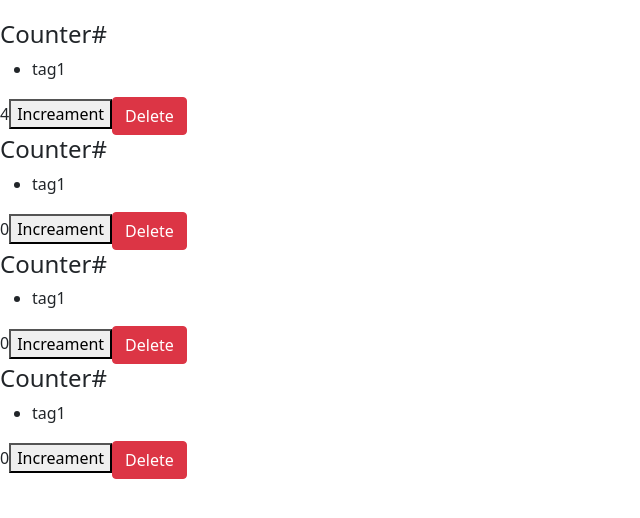
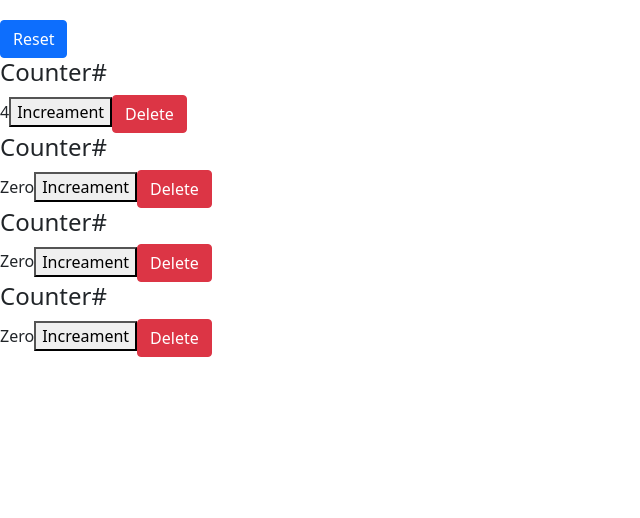
Before and after one commit to hassan1344/react-demo, a React (Create React App) app: page / in a window 1280 px wide. Shown: the top 518 px of the page, without its empty margins (0-640 px from the left). Built offline with nearby package versions, Linux system fonts and the light colour scheme.

Commit message:
Removing local states // implementing single source of truth

```diff
--- a/src/component/counter.jsx
+++ b/src/component/counter.jsx
@@ -1,18 +1,12 @@
 import React, { Component } from "react";
 
 class Counter extends Component {
-  state = {
-    value: this.props.counter.value,
-    tags: ["tag1"],
-    //imageUrl: "https://picsum.photos/200", //generates a random photo of 200 pixels
-  };
-
   // constructor() {
   //   super();
   //   this.handleIncreament = this.handleIncreament.bind(this);
   // }
 
-  renderTags() {
+  /* renderTags() {
     if (this.state.tags.length === 0) return <p>There are no tags</p>;
     else
       return (
@@ -22,27 +16,16 @@
           ))}
         </ul>
       );
-  }
-
-  handleIncreament = (product) => {
-    //console.log("Increament Clicked!", this);
-    console.log(product);
-    this.setState({ value: this.state.value + 1 });
-  };
+  }*/
 
   render() {
     /*console.log(this.props.id)*/ return (
       <div>
         <h4>Counter#{this.props.id}</h4>
-        {this.state.tags.length === 0 && "Please Create a new Tag!"}
-        {this.renderTags()}
         <span>{this.formatCount()}</span>
-        <button
-          onClick={() => this.handleIncreament({ id: this.props.counter.id })}
-        >
+        <button onClick={() => this.props.onIncreament(this.props.counter)}>
           Increament
         </button>
-
         <button
           onClick={() => this.props.onDelete(this.props.counter.id)}
           className="btn btn-danger"
@@ -54,7 +37,9 @@
   }
 
   formatCount() {
-    return this.state.value;
+    const { value } = this.props.counter;
+    if (value === 0) return "Zero";
+    else return value;
   }
 }
 
--- a/src/component/counters.jsx
+++ b/src/component/counters.jsx
@@ -11,19 +11,38 @@
     ],
   };
 
+  handleIncreament = (counter) => {
+    const counters = [...this.state.counters];
+    const index = counters.indexOf(counter);
+    counters[index] = { ...counter };
+    counters[index].value++;
+    this.setState({ counters });
+  };
+
   handleDelete = (counterId) => {
     const counters = this.state.counters.filter((c) => c.id != counterId);
     this.setState({ counters });
   };
 
+  handleReset = () => {
+    const counters = this.state.counters.map((c) => {
+      c.value = 0;
+      return c;
+    });
+    this.setState({ counters });
+  };
   render() {
     return (
       <div>
+        <button onClick={this.handleReset} className="btn btn-primary">
+          Reset
+        </button>
         {this.state.counters.map((counter) => (
           <Counter
             key={counter.id}
             onDelete={this.handleDelete}
             counter={counter}
+            onIncreament={this.handleIncreament}
           ></Counter>
         ))}
       </div>
--- a/src/index.js
+++ b/src/index.js
@@ -11,7 +11,7 @@
 
 ReactDOM.render(
   <React.StrictMode>
-    <Counters />
+    <Counters/>
   </React.StrictMode>,
   document.getElementById('root')
 );
```
